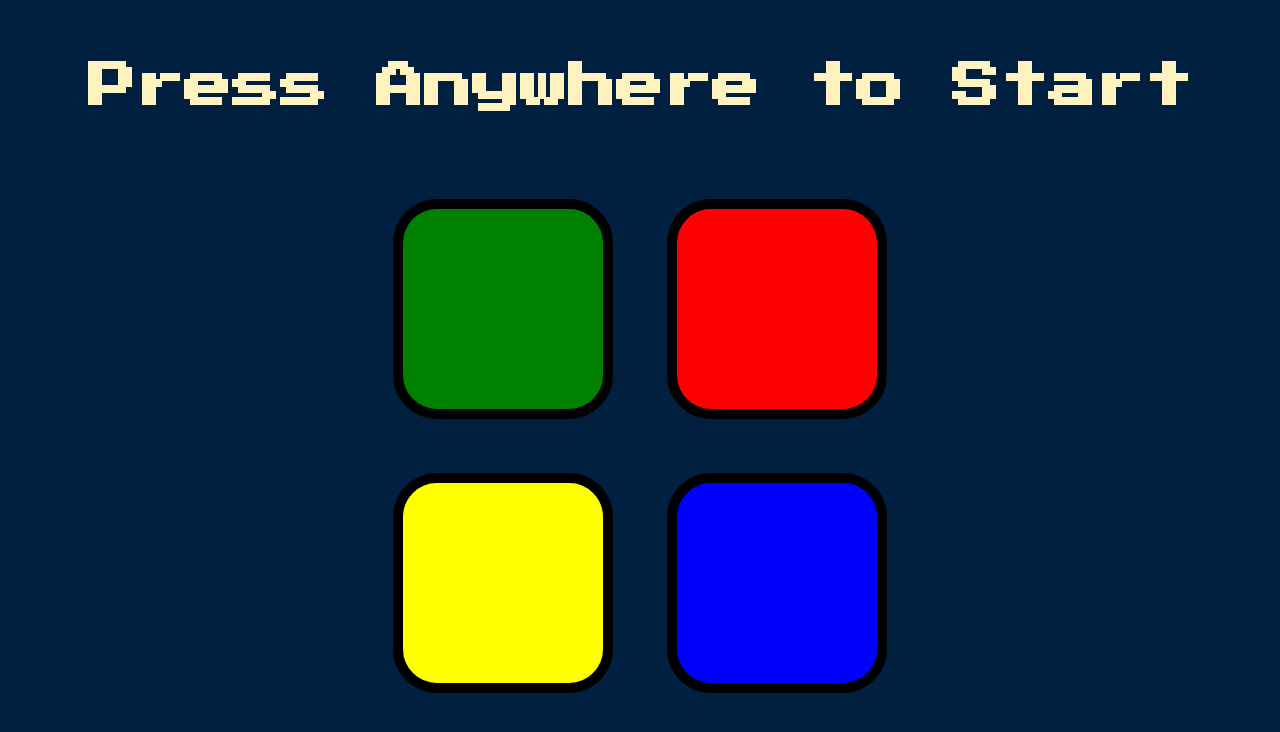
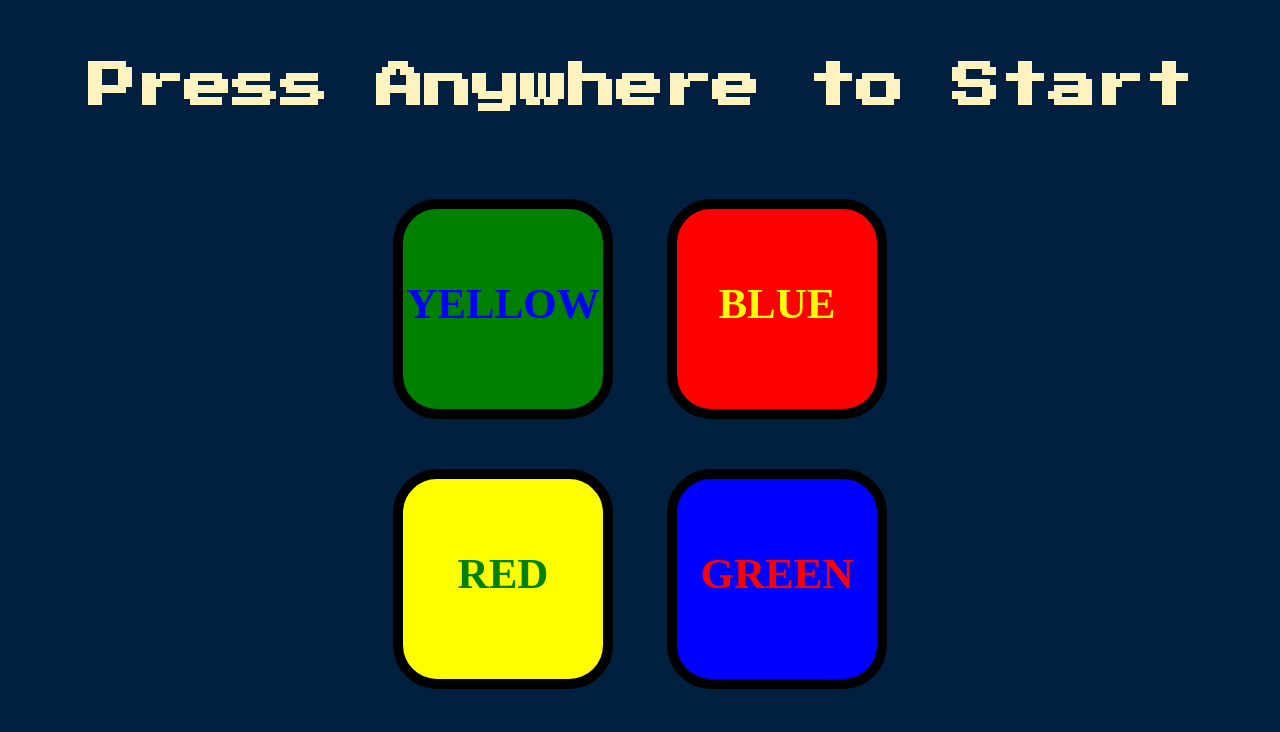
Before and after one commit to ShrikantBhange/Simon-Game, a plain HTML site: page index.html in a window 1280 px wide. Drawn offline with nearby package versions, Linux system fonts and the light colour scheme.

Commit message:
Update index.html

```diff
--- a/index.html
+++ b/index.html
@@ -14,21 +14,21 @@
     <div lass="row">
 
       <div type="button" id="green" class="btn green">
-
+          YELLOW
       </div>
 
       <div type="button" id="red" class="btn red">
-
+        BLUE
       </div>
     </div>
 
     <div class="row">
 
       <div type="button" id="yellow" class="btn yellow">
-
+        RED
       </div>
       <div type="button" id="blue" class="btn blue">
-
+        GREEN
       </div>
 
     </div>
```
